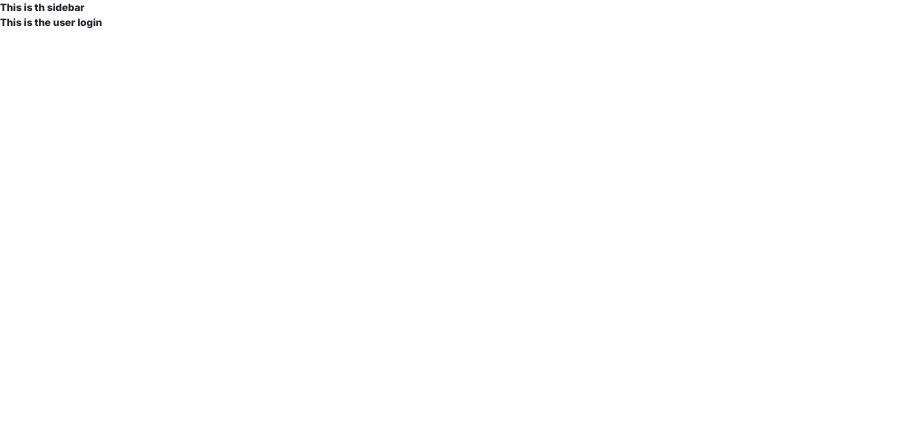
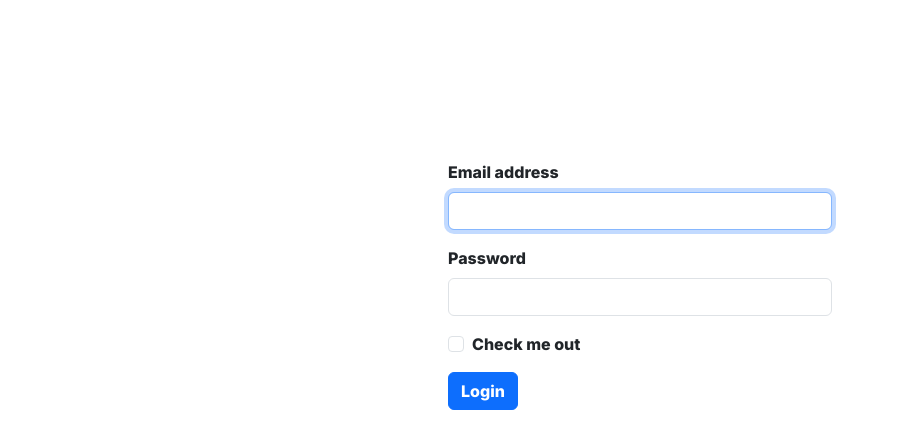
Before and after one commit to christianbiring1/fictional-octo-waddle, a React (Vite) app: page /admin_login in a window 1280 px wide. Shown: the top 448 px of the page, without its empty margins (0-899 px from the left). Built offline with nearby package versions, Linux system fonts and the light colour scheme.

Commit message:
Initialize the admin login component with bootstrap

```diff
--- a/src/App.jsx
+++ b/src/App.jsx
@@ -1,15 +1,16 @@
 import { Routes, Route } from 'react-router-dom'
 import Login from './components/admin/registration/log_in'
-import SideBar from './components/admin/sidebar'
+// import SideBar from './components/admin/sidebar'
 import UserLogin from './components/user/login'
 import MainPage from './components/user/user'
+import Admin from './components/admin'
 import './App.css'
 
 function App() {
   return (
     <>
-    <SideBar />
     <Routes>
+      <Route path='*' element={<Admin />} />
       <Route path="/admin_login" element={<Login />} />
       <Route path="/user_login" element={<UserLogin />} />
       <Route path="/" element={<MainPage />} />
--- /dev/null
+++ b/src/components/admin/index.jsx
@@ -0,0 +1,17 @@
+import { Routes, Route } from "react-router-dom";
+import AdminLogin from "./registration/log_in";
+import SideBar from "./sidebar";
+
+
+const Admin = () => {
+  return (
+    <>
+    <SideBar />
+      <Routes>
+        <Route path="/admin_login" element={<AdminLogin />} />
+      </Routes>
+    </>
+  );
+}
+
+export default Admin;
--- a/src/components/admin/registration/log_in.jsx
+++ b/src/components/admin/registration/log_in.jsx
@@ -1,9 +1,34 @@
-const Login = () => {
+const AdminLogin = () => {
   return (
-    <div>
-      This is the user login
+    <div className="user_login">
+      <div className="mb-3">
+        <label htmlFor="Email" className="form-label">Email address</label>
+        <input
+          type="email"
+          className="form-control"
+          id="Email"
+          autoFocus
+        />
+      </div>
+    <div className="mb-3">
+      <label htmlFor="Password" className="form-label">Password</label>
+      <input
+        type="password"
+        className="form-control"
+        id="Password"
+      />
     </div>
-  );
+    <div className="mb-3 form-check">
+      <input
+        type="checkbox"
+        className="form-check-input"
+        id="exampleCheck1"
+      />
+      <label className="form-check-label" htmlFor="exampleCheck1">Check me out</label>
+    </div>
+    <button type="submit" className="btn btn-primary">Login</button>
+    </div>
+  )
 }
 
-export default Login;
+export default AdminLogin;
```
